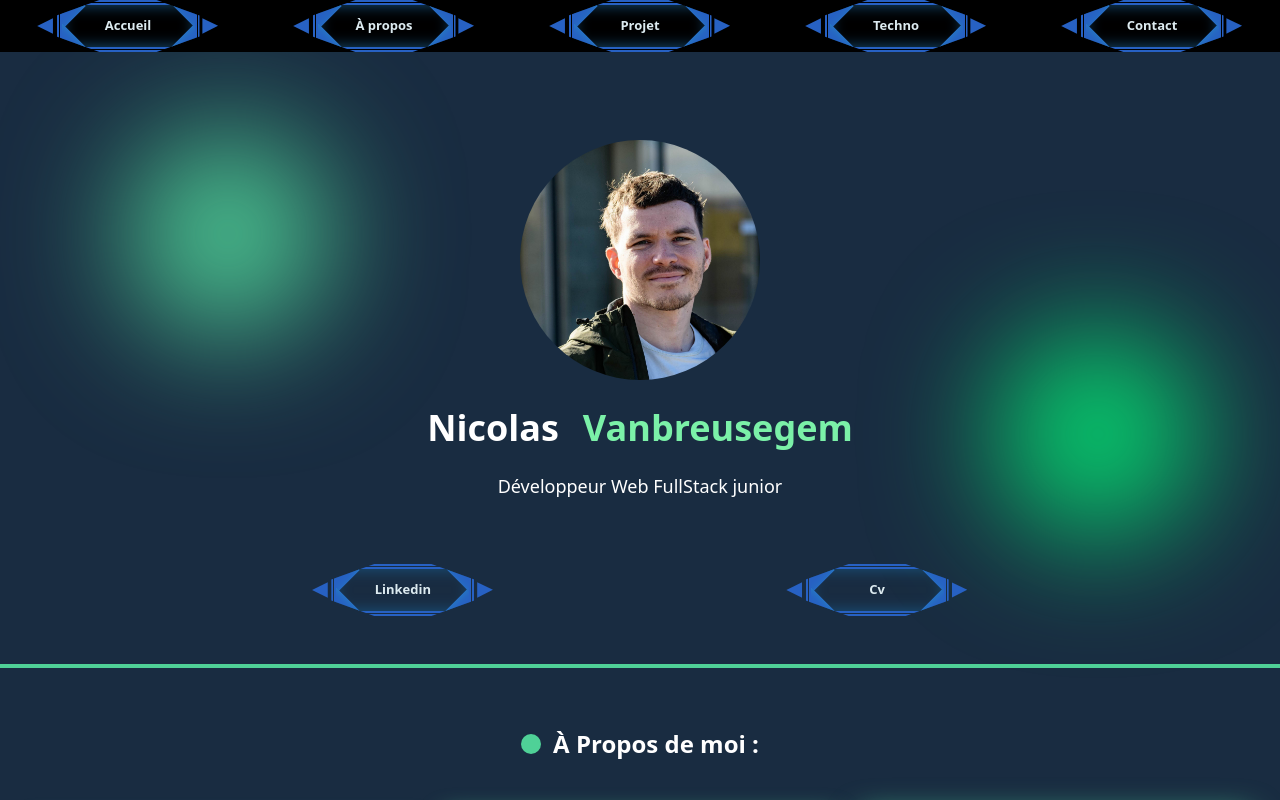
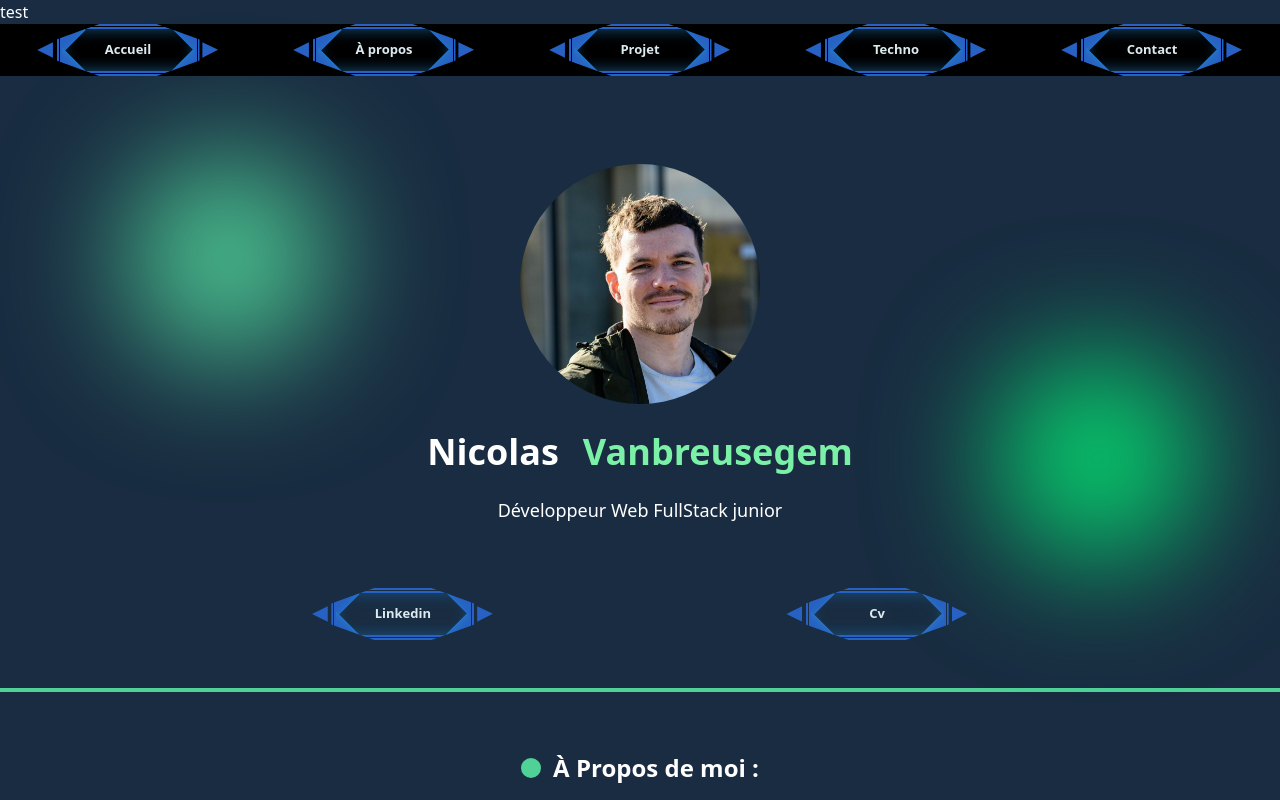
Before and after one commit to yeezynico/My_Porfolio, a React (Vite) app: page / in a window 1280 px wide. Shown: the top 800 px of the page. Built offline with nearby package versions, Linux system fonts and the light colour scheme; a web font is replaced by a local one.

Commit message:
test pnpm versel

```diff
--- a/src/main.jsx
+++ b/src/main.jsx
@@ -12,6 +12,7 @@ import Contact from './components/form/contact.jsx'
 createRoot(document.getElementById('root')).render(
   <StrictMode>
     <div className='body-blue min-h-screen h-auto text-white font-tektur'>
+      <h1>test</h1>
       <Nav />
       <Hero />
       <Biographie />
```
